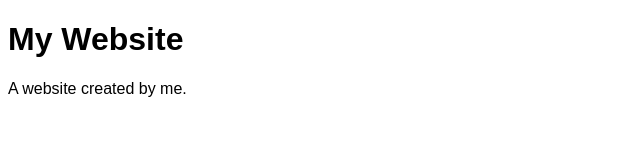
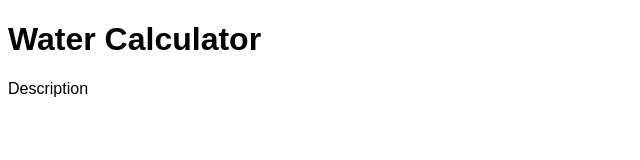
Before and after one commit to esun780/ecodata-water-calculator21, a plain HTML site: page index.html in a window 1280 px wide. Shown: the whole page, without its empty margins (0-640 px from the left). Drawn offline with Linux system fonts and the light colour scheme.

Commit message:
Update index.html

```diff
--- a/index.html
+++ b/index.html
@@ -12,8 +12,8 @@ body {
 </head>
 <body>
 
-<h1>My Website</h1>
-<p>A website created by me.</p>
+<h1>Water Calculator</h1>
+<p>Description</p>
 
 </body>
 </html>
```
